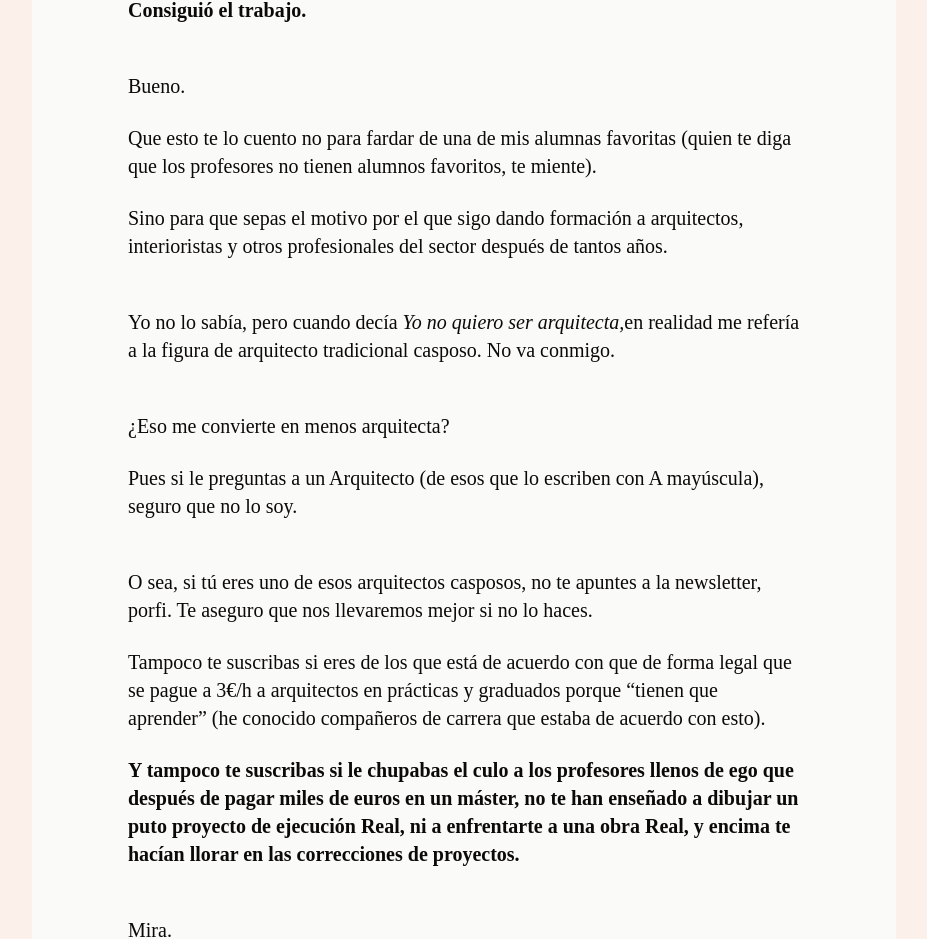
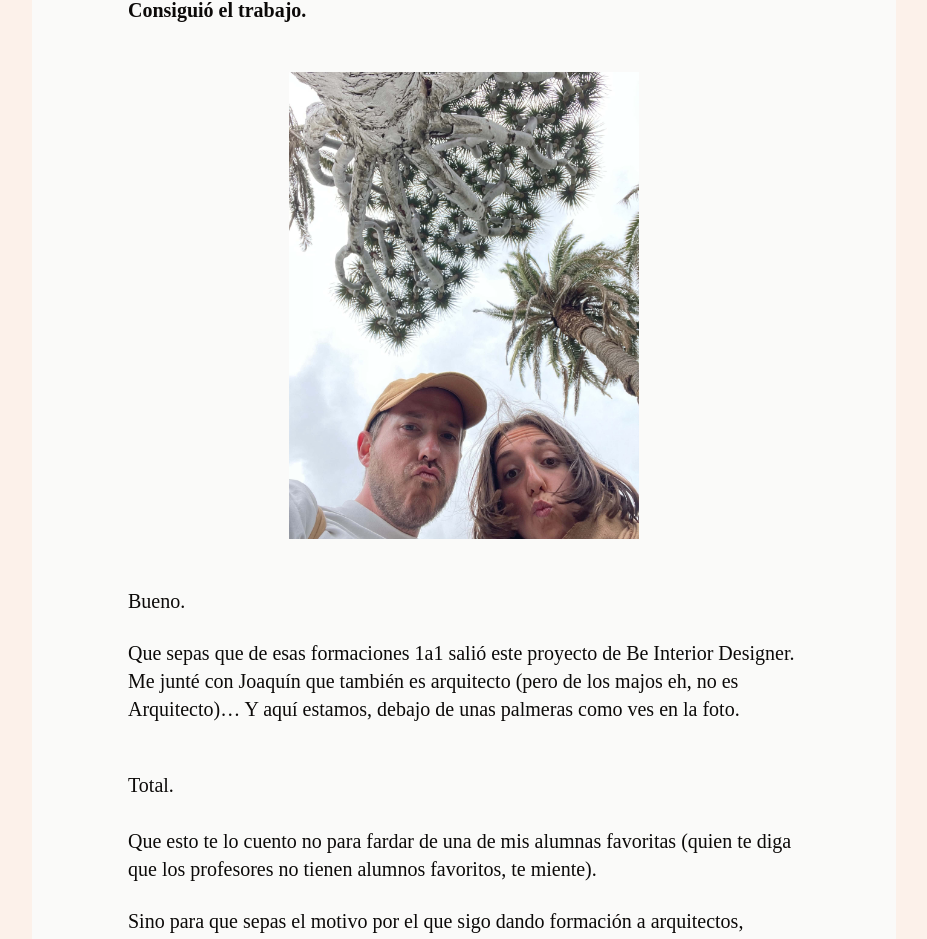
Before and after one commit to joaruibu/be-interior-designer, a Next.js app: page /about in a window 1280 px wide. Shown: the part 2960-3899 px from the top of the page, without its empty margins (176-1103 px from the left). Built offline with nearby package versions, Linux system fonts and the light colour scheme.

Commit message:
chore: update about img

```diff
--- a/pages/about.js
+++ b/pages/about.js
@@ -165,8 +165,32 @@ const About = () => {
           <b>Consiguió el trabajo. </b>
         </p>
         <br></br>
+        <div className=" flex justify-center">
+          <img
+            className="text-center"
+            src={"/img/nosotros-cactus.jpeg"}
+            alt="Imagen nostros con un cactus"
+            width={350}
+            height={1500}
+          />
+        </div>
+        <br></br>
+        <br></br>
+
         <p>Bueno.</p>
+
         <p>
+          Que sepas que de esas formaciones 1a1 salió este proyecto de Be
+          Interior Designer. Me junté con Joaquín que también es arquitecto
+          (pero de los majos eh, no es Arquitecto)… Y aquí estamos, debajo de
+          unas palmeras como ves en la foto.
+        </p>
+
+        <br></br>
+        <p>
+          Total.
+          <br></br>
+          <br></br>
           Que esto te lo cuento no para fardar de una de mis alumnas favoritas
           (quien te diga que los profesores no tienen alumnos favoritos, te
           miente).{" "}
```
